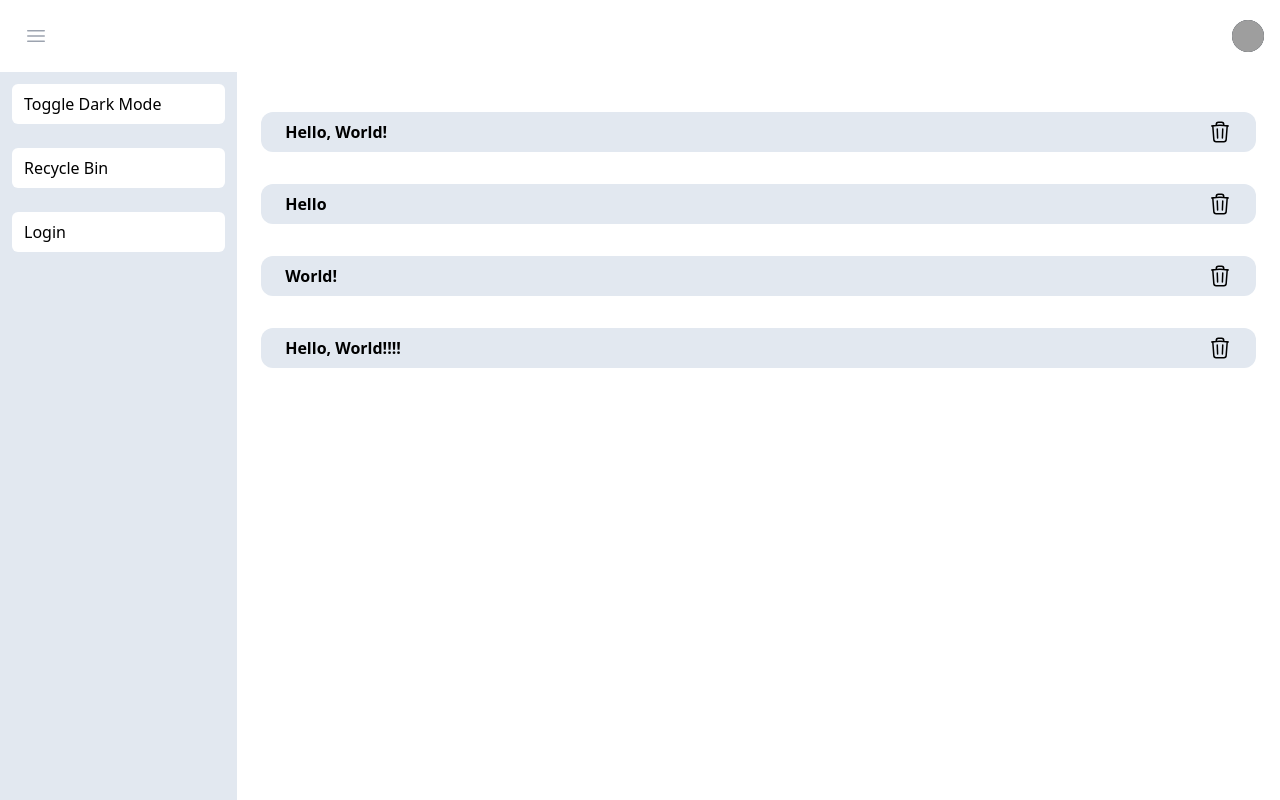
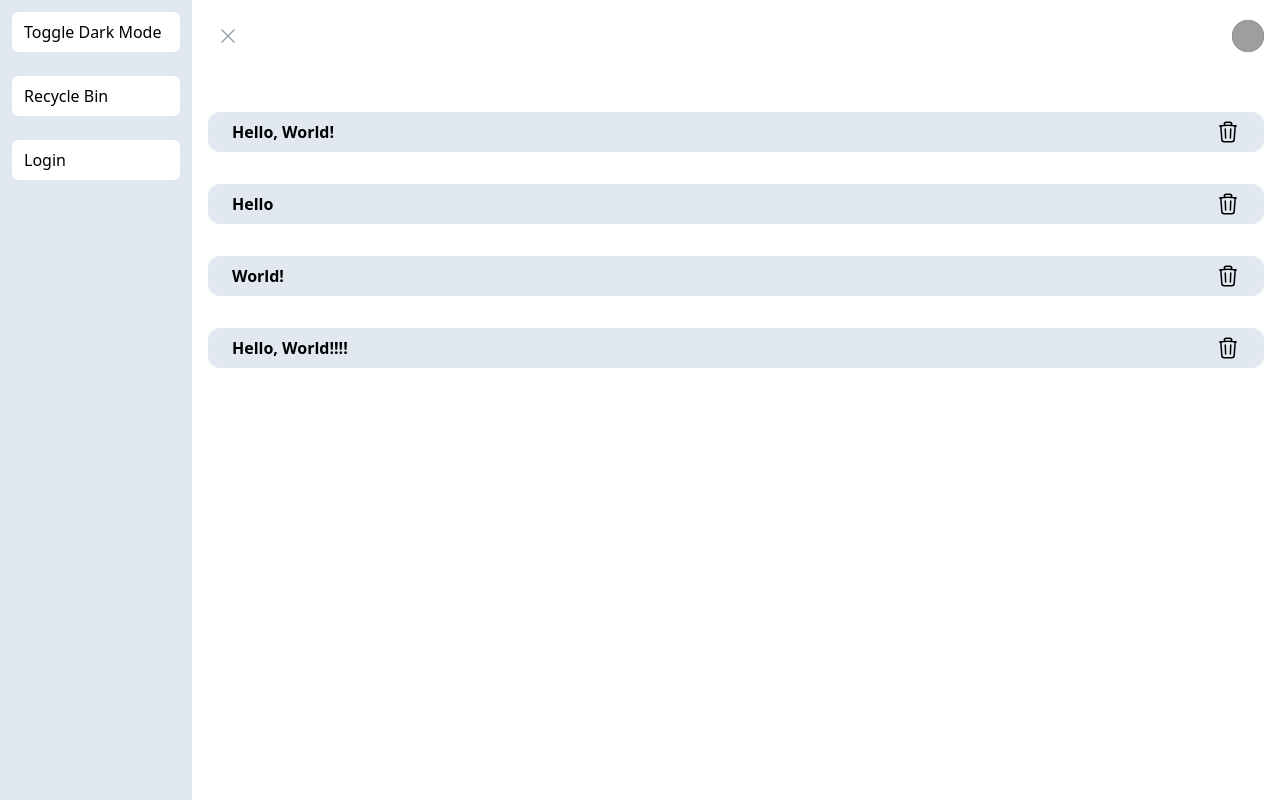
Before and after one commit to Olivoz/Notes-Wood-Ridge, a Vue app in the folder app/: page / in a window 1280 px wide. Both pictures are taken after a click on the button "Open main menu". Built offline with nearby package versions, Linux system fonts and the light colour scheme; grey boxes are pictures that could not be loaded.

Commit message:
App layout fixes

```diff
--- a/app/src/App.vue
+++ b/app/src/App.vue
@@ -26,16 +26,35 @@ export default {
 </script>
 
 <template>
-  <div class="flex flex-col h-screen w-full">
+  <div class="flex h-full w-full">
+    <aside
+      :class="[sidebarOpen ? '' : 'hidden']"
+      class="w-48 h-full bg-slate-200 px-3 flex-shrink-0"
+    >
+      <button
+        v-for="item in sidebarItems"
+        :key="item.name"
+        @click="item.onclick"
+        class="w-full text-left bg-white hover:bg-slate-300 px-3 py-2 my-3 rounded-md text-base"
+      >
+        {{ item.name }}
+      </button>
+    </aside>
+
+    <div class="flex flex-col w-full">
       <header class="flex justify-between items-center p-4">
         <!-- Mobile menu button-->
         <button
-        class="inline-flex items-center justify-center rounded-md p-2 text-gray-400 hover:bg-gray-700 hover:text-white focus:outline-none focus:ring-2 focus:ring-inset focus:ring-white"
+          class="rounded-md p-2 text-gray-400 hover:bg-gray-700 hover:text-white focus:outline-none focus:ring-2 focus:ring-inset focus:ring-white"
           type="button"
           @click="toggleSidebar"
         >
           <span class="sr-only">Open main menu</span>
-        <Bars3Icon v-if="!open" class="block h-6 w-6" aria-hidden="true" />
+          <Bars3Icon
+            v-if="!sidebarOpen"
+            class="block h-6 w-6"
+            aria-hidden="true"
+          />
           <XMarkIcon v-else class="block h-6 w-6" aria-hidden="true" />
         </button>
         <!-- Profile dropdown -->
@@ -97,23 +116,8 @@ export default {
           </transition>
         </Menu>
       </header>
-
-    <div class="flex flex-grow">
-      <aside
-        :class="[sidebarOpen ? '' : 'hidden']"
-        class="w-72 h-full bg-slate-200 px-3"
-      >
-        <button
-          v-for="item in sidebarItems"
-          :key="item.name"
-          @click="item.onclick"
-          class="w-full text-left bg-white hover:bg-slate-300 px-3 py-2 my-3 rounded-md text-base"
-        >
-          {{ item.name }}
-        </button>
-      </aside>
-      <main class="flex flex-col w-full overflow-x-hidden overflow-y-auto px-6">
-        <RouterView class="h-full" />
+      <main class="flex-grow overflow-x-hidden overflow-y-auto px-4">
+        <RouterView />
       </main>
     </div>
   </div>
```
Lines whose indentation alone changed are shown as unchanged.
